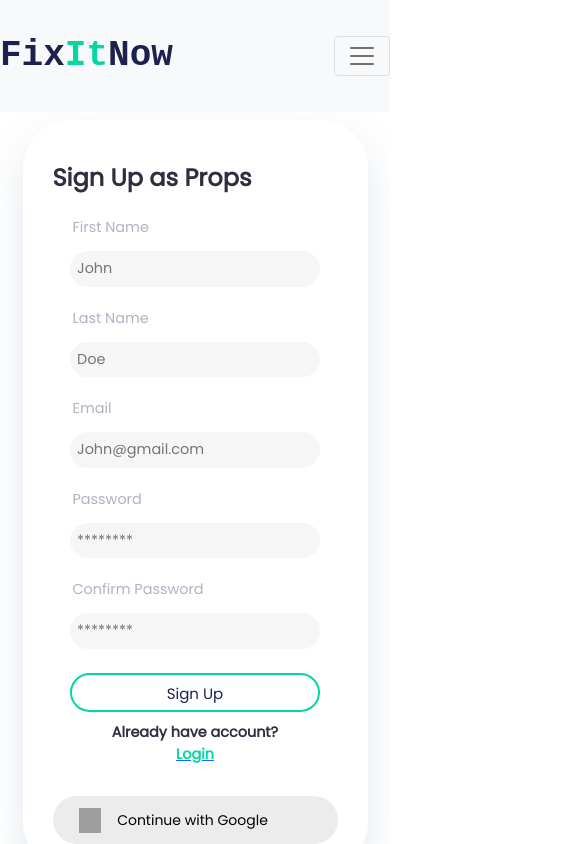
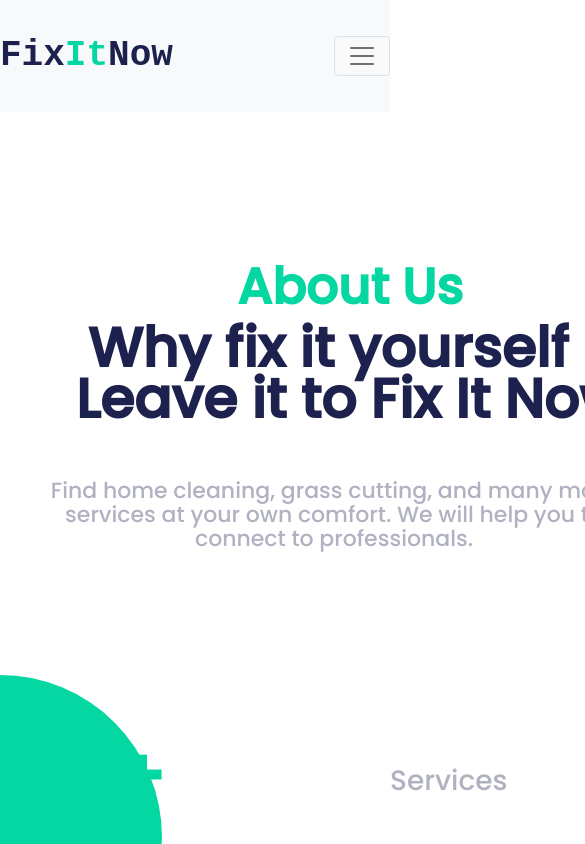
Before and after one commit to Capstone-Project-Team23/Team_23, a React (Create React App) app in the folder capstone-team-23/: page /about in a window 390 px wide. Shown: the top 844 px of the page, 585 px wide, since content can reach past the window. Built offline with nearby package versions, Linux system fonts and the light colour scheme; grey boxes are pictures that could not be loaded.

Commit message:
Responsiveness added correctly

```diff
--- a/capstone-team-23/src/components/AboutUs/AboutUsWholePage/AboutUsWholePage.css
+++ b/capstone-team-23/src/components/AboutUs/AboutUsWholePage/AboutUsWholePage.css
@@ -1,14 +1,20 @@
+
 .c1 {
   /* border: 1px solid black; */
   padding: 50px;
   margin-top: 5em;
 }
-
+body {
+  box-sizing: border-box;
+}
 .c2 {
   /* border: 1px solid black; */
   padding: 30px;
   padding-left: 5px;
   margin-top: 5em;
+}
+.row-container {
+  margin-top: 175px;
 }
 
 @media (max-width: 480px) {
@@ -18,13 +24,19 @@
   .c1 {
     /* border: 1px solid black; */
     text-align: center;
-    border: 1px solid black;
+
     margin: 0 auto;
   }
 
   .c2 {
     /* border: 1px solid black; */
     text-align: center;
-    border: 1px solid black;
+
+  }
+  .row-container {
+    margin-top: 200px;
+
+    width: 700px;
+    text-align: center;
   }
 }
--- a/capstone-team-23/src/components/AboutUs/AboutUsWholePage/AboutUsWholePage.jsx
+++ b/capstone-team-23/src/components/AboutUs/AboutUsWholePage/AboutUsWholePage.jsx
@@ -5,17 +5,18 @@ import Description from "../Description/Description";
 import Numbers from "../Numbers/Numbers";
 import BottomLeft from "../Circles/Botton-Left/BottomLeft";
 import "./AboutUsWholePage.css";
-
+import Navbar from "../../Reusable Components/Navbar/Navbar";
 function AboutUsWholePage() {
   return (
-    <div className="container">
-      <div className="row">
-        <div className="col-lg-8 col-sm-12 col-xs-12 col-md-12 c1">
+    <div className="container row-container">
+      <Navbar name1="Contact Us" name2="Login" />
+      <div className="row ">
+        <div className="col-lg-8 col-sm-12 col-xs-12 col-md-12 c1 ">
           <Header></Header>
           <TagLine></TagLine>
           <Description></Description>
         </div>
-        <div className="col-lg-4 col-sm-12 col-xs-12 col-md-12 c2">
+        <div className="col-lg-4 col-sm-12 col-xs-12 col-md-12 c2 ">
           <Numbers></Numbers>
         </div>
         <div>
--- a/capstone-team-23/src/components/AboutUs/Circles/Botton-Left/BottomLeft.css
+++ b/capstone-team-23/src/components/AboutUs/Circles/Botton-Left/BottomLeft.css
@@ -8,7 +8,8 @@ p {
   width: 324px;
   height: 324px;
   left: -162px;
-  top: 539px;
+  top: 80%;
   border-radius: 162px;
   margin-right: 80%;
+  z-index: -1;
 }
--- a/capstone-team-23/src/components/AboutUs/Header/Header.css
+++ b/capstone-team-23/src/components/AboutUs/Header/Header.css
@@ -14,6 +14,7 @@
 
 @media (max-width: 480px) {
   .txt-278 {
-    font-size: 30px;
+    font-size: 50px;
+    width: 100%;
   }
 }
--- a/capstone-team-23/src/components/AboutUs/Header/Header.jsx
+++ b/capstone-team-23/src/components/AboutUs/Header/Header.jsx
@@ -2,5 +2,5 @@ import React from "react";
 import "./Header.css";
 
 export default function Header() {
-  return <p className="txt-278">About Us</p>;
+  return <p className="txt-278 ">About Us</p>;
 }
--- a/capstone-team-23/src/components/AboutUs/Numbers/Numbers.css
+++ b/capstone-team-23/src/components/AboutUs/Numbers/Numbers.css
@@ -106,5 +106,10 @@ table {
 @media (max-width: 480px) {
   .div {
     margin-top: 1em;
+
   }
+   table {
+
+    width: 100%;
+   }
 }
--- a/capstone-team-23/src/components/AboutUs/TagLine/TagLine.css
+++ b/capstone-team-23/src/components/AboutUs/TagLine/TagLine.css
@@ -6,7 +6,7 @@
   color: rgba(29, 33, 78, 1);
   width: 667px;
   height: 158px;
-  word-wrap: break-word;
+
   /* position: absolute; */
   width: 666px;
   height: 157px;
@@ -16,7 +16,8 @@
 
 @media (max-width: 480px) {
   .txt-153 {
-    font-size: 54px;
-    overflow-wrap: break-word;
+    font-size: 55px;
+    text-align: center;
+    width: 100%;
   }
 }
--- a/capstone-team-23/src/components/AboutUs/TagLine/TagLine.jsx
+++ b/capstone-team-23/src/components/AboutUs/TagLine/TagLine.jsx
@@ -3,6 +3,6 @@ import "./TagLine.css";
 
 export default function TagLine() {
   return (
-    <p className="txt-153">Why fix it yourself ? Leave it to Fix It Now</p>
+    <p className="txt-153 ">Why fix it yourself ? Leave it to Fix It Now</p>
   );
 }
--- a/capstone-team-23/src/components/App.jsx
+++ b/capstone-team-23/src/components/App.jsx
@@ -1,11 +1,11 @@
 
 import React from 'react'
 import SignUpPage from './Sign Up Page/WholePage/SignUpPage'
-
+import AboutUs from './AboutUs/AboutUsWholePage/AboutUsWholePage'
 function App() {
   return (
     <div>
- <SignUpPage />
+  <AboutUs />
     </div>
   )
 }
```
